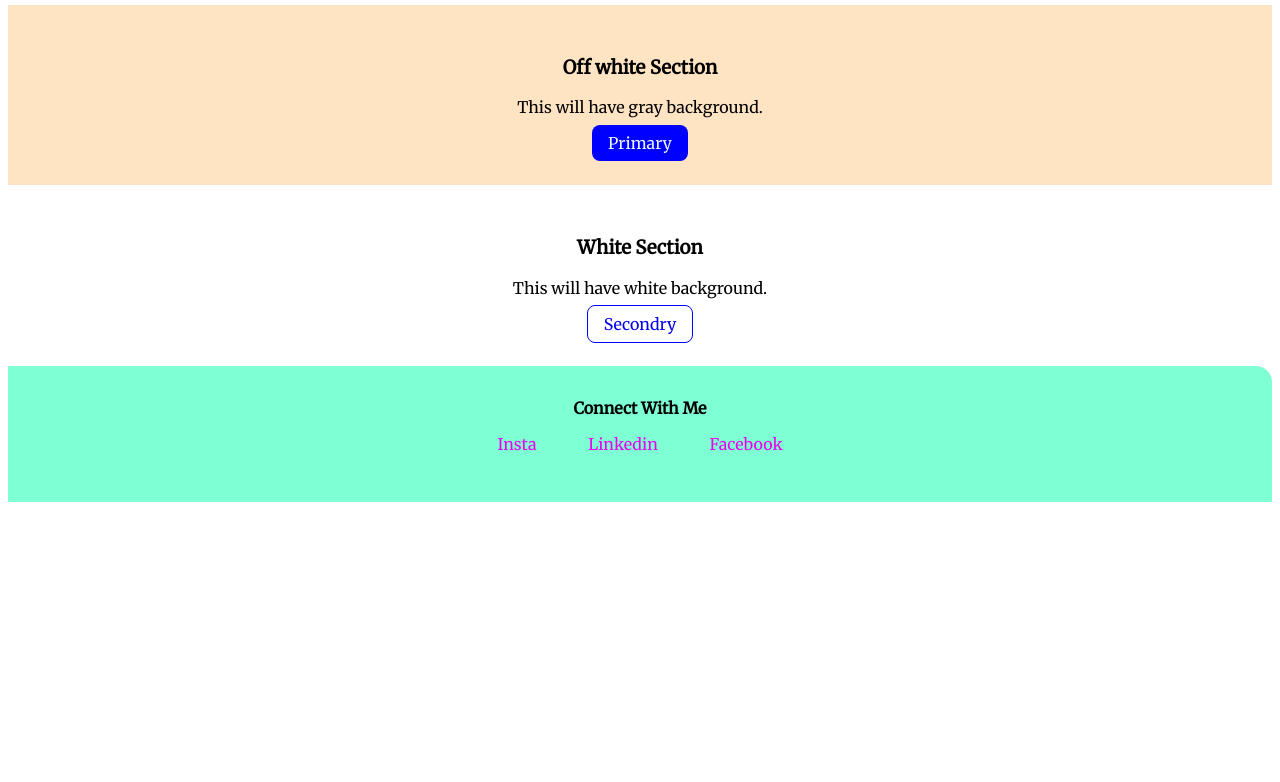
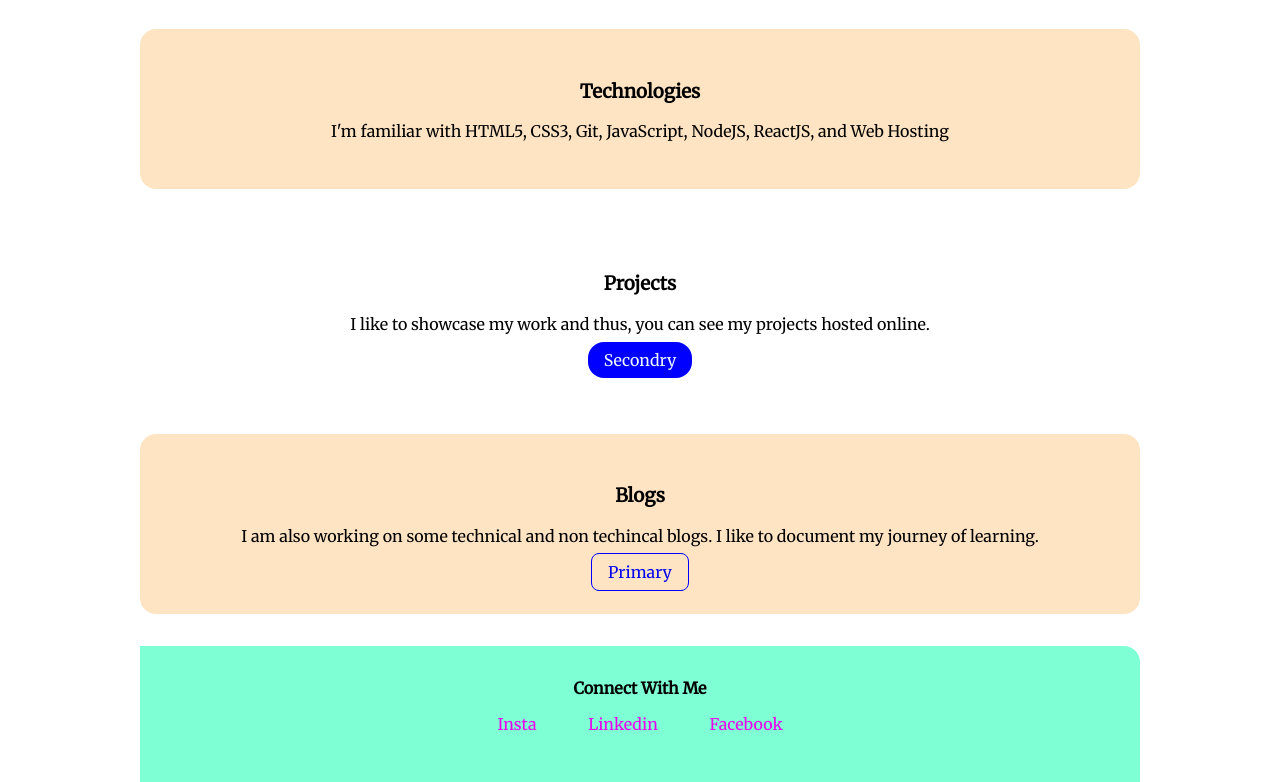
Before and after one commit to rupeshmouli/Rupesh-Blog, a plain HTML site: page index.html in a window 1280 px wide. Shown: the part 554-1336 px from the top of the page. Before the commit the page ends 1064 px from the top, so only its background shows below. Drawn offline with Linux system fonts and the light colour scheme.

Commit message:
Refactro: Index
Index page modified

```diff
--- a/index.html
+++ b/index.html
@@ -8,8 +8,9 @@
     <link href="style.css" rel="stylesheet" />
 </head>
 <body>
+<div id="Homepage">
 <nav class="Navigation container">
-    <div class="brand">IAmRupesh</div>
+    <div class="brand">Rupesh Mouli</div>
         <ul class="list-non-bullet allign">
             <li class="list-inline">
                 <a class="link"  href="Index.html">Index</a>
@@ -23,28 +24,34 @@
         </ul>
 </nav>
 <header class="hero">
-    <img class="Image" src="Images/multitask.svg"/>
-    <h1 class="Head">Rupesh Mouli <span class="mo">The Web Designer</span></h1>
+    <img class="Image" alt="Dev Image" src="Images/multitask.svg"/>
+    <h1 class="Head">Rupesh Mouli <span class="mo">The Web Developer</span></h1>
 </header>
 <section class="sec OW">
-    <h3>Off white Section</h3>
-    <p>This will have gray background.</p>
-    <a class="link primary-link" href="https://www.youtube.com">Primary</a>
+    <h3>Technologies</h3>
+    <p>I'm familiar with HTML5, CSS3, Git, JavaScript, NodeJS, ReactJS, and Web Hosting</p>
+    <!-- <a class="link secondary-link" href="https://www.youtube.com">Primary</a> -->
 </section>
 <section class="sec">
-    <h3>White Section</h3>
-    <p>This will have white background.</p>
-    <a class="link secondary-link" href="https://www.google.com">Secondry</a>
+    <h3>Projects</h3>
+    <p>I like to showcase my work and thus, you can see my projects hosted online.</p>
+    <a class="link primary-link" href="https://www.google.com">Secondry</a>
 </section>
-
+<section class="sec OW">
+    <h3>Blogs</h3>
+    <p>I am also working on some technical and non techincal blogs. I like to document my journey of learning.</p>
+    <a class="link secondary-link" href="https://www.youtube.com">Primary</a>
+</section>
 <footer class="footer">
     <div><strong>Connect With Me</strong></div>
     <ul class="list-non-bullet fo ">
-        <li class="list-inline"> <a class="link"  href="Index.html">Insta</a> </li>
-        <li class="list-inline"> <a class="link"  href="Index.html">Linkedin</a> </li>
-        <li class="list-inline"> <a class="link"  href="Index.html">Facebook</a> </li>
+        <li class="list-inline"> <a class="link"  href="https://www.instagram.com/iluomhsepur/">Insta</a> </li>
+        <li class="list-inline"> <a class="link"  href="https://in.linkedin.com/in/rupeshmouli">Linkedin</a> </li>
+        <li class="list-inline"> <a class="link"  href="https://www.facebook.com/rupesh.mouli/">Facebook</a> </li>
     </ul>
 </footer>
+</div>
 <!-- <div style="height: 30vh;"></div> -->
 </body>
+
 </html>
--- a/style.css
+++ b/style.css
@@ -1,7 +1,13 @@
 @import url('https://fonts.googleapis.com/css2?family=Merriweather&display=swap');
-body{ font-family: 'Merriweather', serif;}
+body{ font-family: 'Merriweather', serif; margin: 0%;}
 
 :root{ --primary-color:blue; }
+
+#Homepage
+{
+    max-width: 1000px;
+    margin: auto;
+}
 
 /** containers**/
 .container
@@ -23,7 +29,7 @@ hr{ margin: 1rem 0rem;}
 .primary-link
 {
     background-color:var(--primary-color);
-    border-radius: .5rem;color:aliceblue;
+    border-radius: 1rem;color:aliceblue;
 }
 .secondary-link
 {
@@ -60,7 +66,12 @@ hr{ margin: 1rem 0rem;}
     padding: 2rem;
     text-align: center;
 }
-.OW{ background-color: bisque;}
+.OW
+{
+    background-color: bisque;
+    border-radius: 1rem;
+    margin: 2rem 0rem;
+}
 
 .footer
 {
```
Also changed, not shown: lib/About.html (renamed from About.html), lib/Projects.html (renamed from Projects.html).
